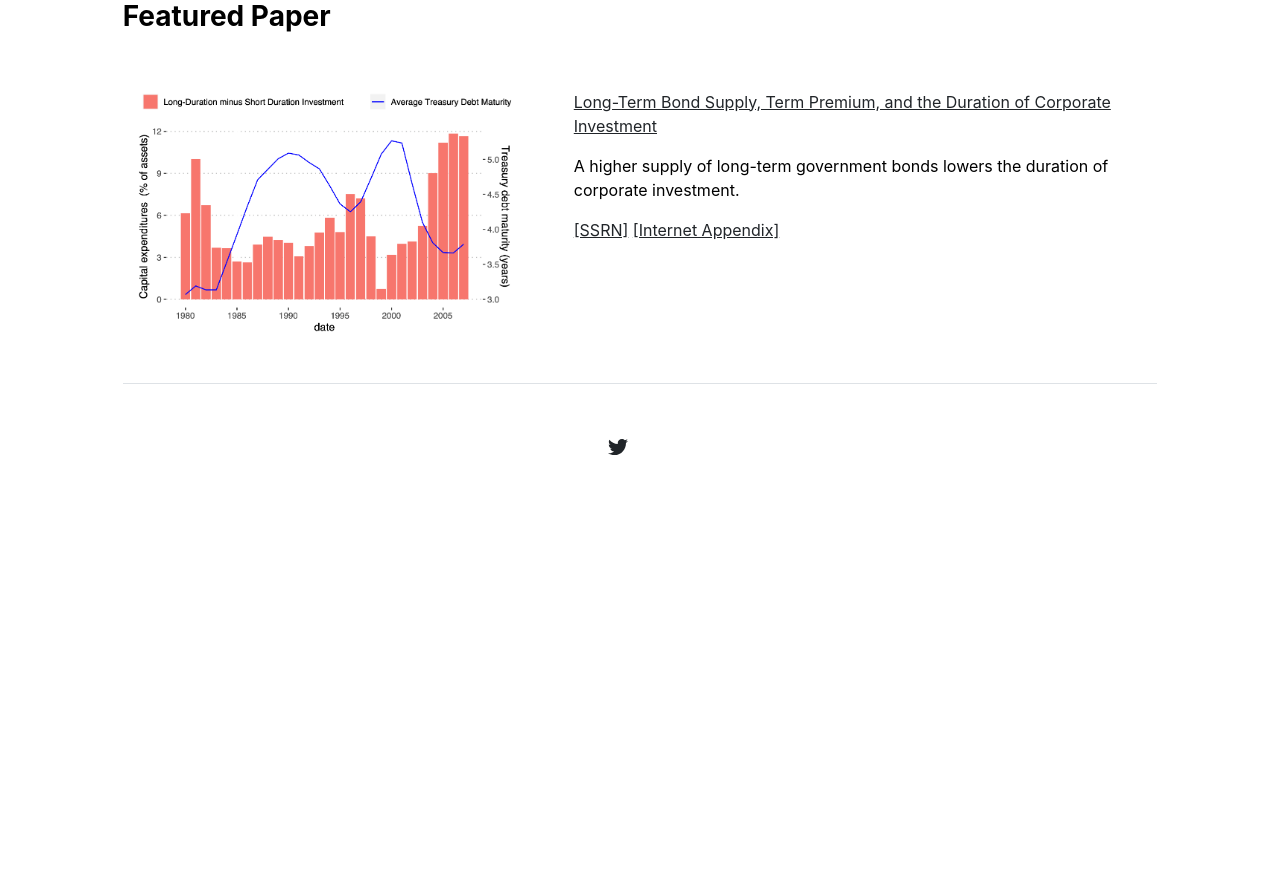
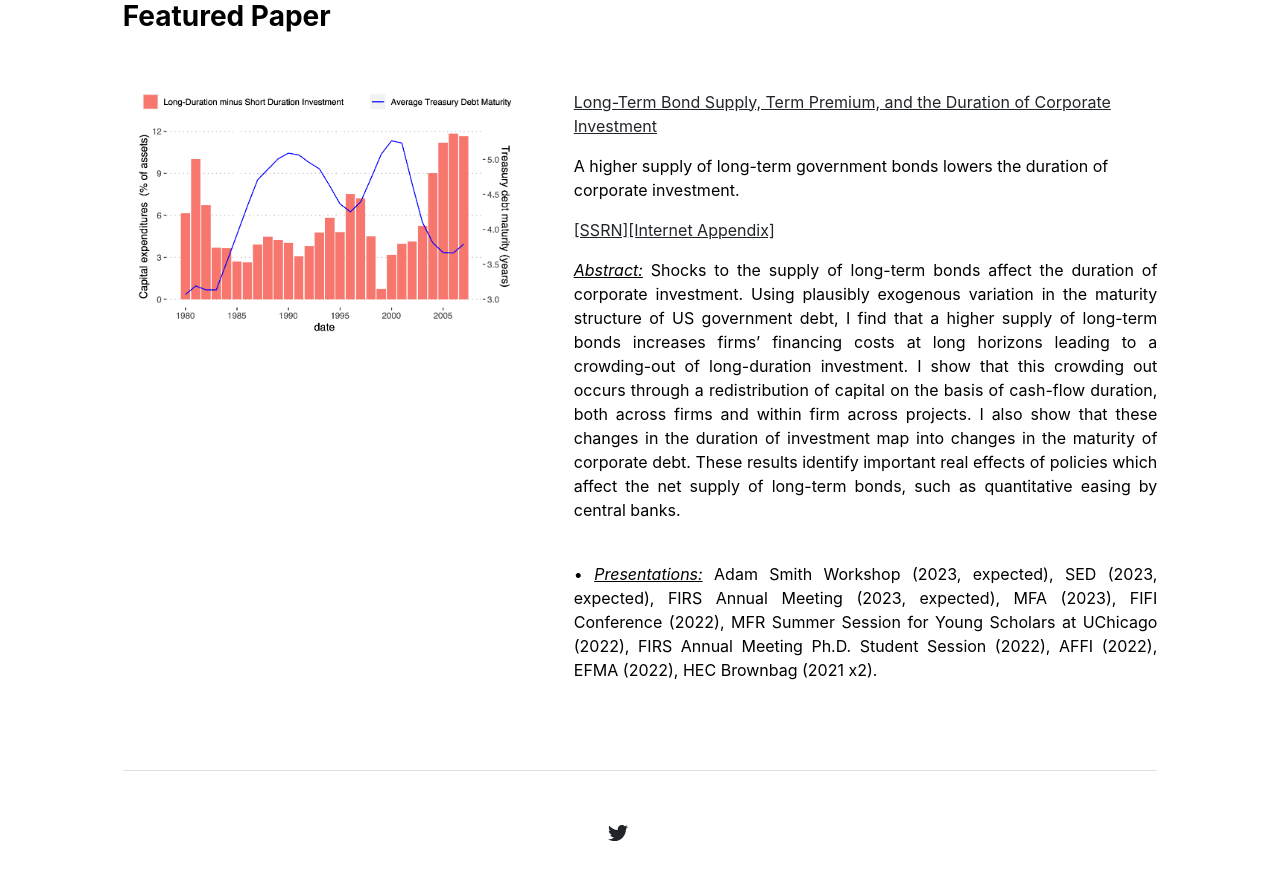
Before and after one commit to antoinehubertdefraisse/antoinehubertdefraisse.github.io, a Jekyll site: the page built from index.md, in a window 1280 px wide and 900 px high, scrolled down 750 px. Shown: the top 880 px of the window. Built offline with Jekyll 4.4.1, drawn with Linux system fonts in a browser that asks for light colours; before the commit the page ends 1308 px from its top, so only the background shows below that.

Commit message:
Update home.html

```diff
--- a/_layouts/home.html
+++ b/_layouts/home.html
@@ -8,7 +8,7 @@ layout: default
     Welcome to my website!  <p></p>
     I’m a PhD Candidate in Finance at HEC Paris.  <p></p>
     My primary research interests are macro-finance, financial intermediation, and corporate finance. <p></p>
-    You can download my CV <a href="http://antoinehubertdefraisse.github.io/pdf/cv_new.pdf" target="_blank">here</a>.
+    You can download my CV <a href="http://antoinehubertdefraisse.github.io/cv_new.pdf" target="_blank">here</a>.
 	   <p></p> <p></p>
     <h3 class="fw-bold">Contact</h3>
     Email: antoine.hubert-de-fraisse@hec.edu
@@ -31,8 +31,11 @@ layout: default
 <div class="col-md-7">
             <p><a href="https://papers.ssrn.com/sol3/papers.cfm?abstract_id=4064763" target="_blank">Long-Term Bond Supply, Term Premium, and the Duration of Corporate Investment</a></p>
 	 <p>A higher supply of long-term government bonds lowers the duration of corporate investment. <p>
-	 <p><a href="https://papers.ssrn.com/sol3/papers.cfm?abstract_id=4064763" target="_blank">[SSRN]</a>
-		<a href="https://papers.ssrn.com/sol3/papers.cfm?abstract_id=4064763" target="_blank">[Internet Appendix]</a> <p>
-
+	 <p><a href="https://papers.ssrn.com/sol3/papers.cfm?abstract_id=4064763" target="_blank">[SSRN]</a><a href="https://papers.ssrn.com/sol3/papers.cfm?abstract_id=4064763" target="_blank">[Internet Appendix]</a> <p>
+	<p align="justify"> <u><em>Abstract:</em></u> Shocks to the supply of long-term bonds affect the duration of corporate investment. Using plausibly exogenous variation in the maturity structure of US government debt, I find that a higher supply of long-term bonds increases firms’ financing costs at long horizons leading to a crowding-out of long-duration investment. I show that this crowding out occurs through a redistribution of capital on the basis of cash-flow duration, both across firms and within firm across projects. I also show that these changes in the duration of investment map into changes in the maturity of corporate debt. These results identify important real effects of policies which affect the net supply of long-term bonds, such as quantitative easing by central banks.
+ 	</p>
+    <br>
+    <p align="justify">• <u><em>Presentations:</em></u> Adam Smith Workshop (2023, expected), SED (2023, expected), FIRS Annual Meeting (2023, expected), MFA (2023), FIFI Conference (2022), MFR Summer Session for Young Scholars at UChicago (2022), FIRS Annual Meeting Ph.D. Student Session (2022), AFFI (2022), EFMA (2022), HEC Brownbag (2021 x2). </p>
+    <br>
   </div>
 </div>
```
